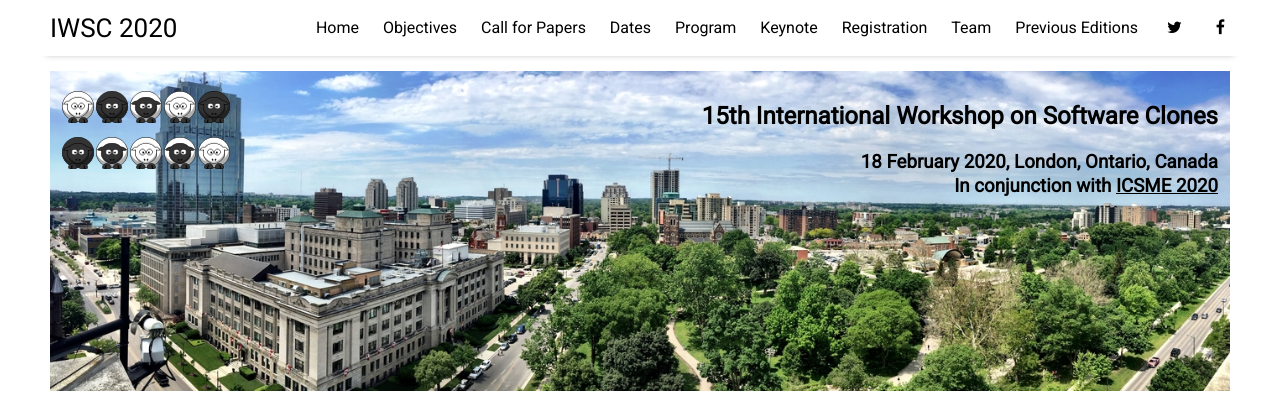
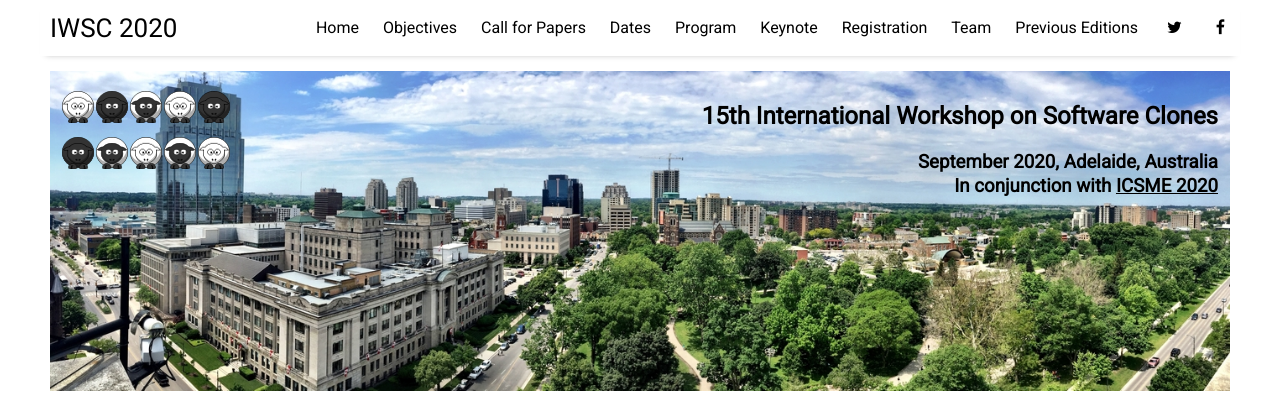
Before and after one commit to iwsc2020-type2/https-iwsc2020-type2.github.io-, a Jekyll site: the page built from index.html, in a window 1280 px wide and 1144 px high. Shown: the top 393 px of the window. Built offline with Jekyll 4.4.1, drawn with Linux system fonts in a browser that asks for light colours; nearby versions of some CDN libraries; the list of posts is cut into pages by our own code; comment, search, counter and statistics services are not loaded.

Commit message:
Update home.html

```diff
--- a/_layouts/home.html
+++ b/_layouts/home.html
@@ -21,7 +21,7 @@ title: Home
           <td><span class="sheep sheep_white" /></td>
           <td><span class="sheep sheep_black_white" /></td>
           <td><span class="sheep sheep_white" /></td>
-          <td  align="right">&nbsp;<h3>18 February 2020, London, Ontario, Canada</h3></td>
+          <td  align="right">&nbsp;<h3>September 2020, Adelaide, Australia</h3></td>
         </tr>
         <tr>
         	<td colspan="6" align = "right"><h3>In conjunction with <a href="https://icsme2020.github.io" target="_blank">ICSME 2020</a></h3></td>
```
